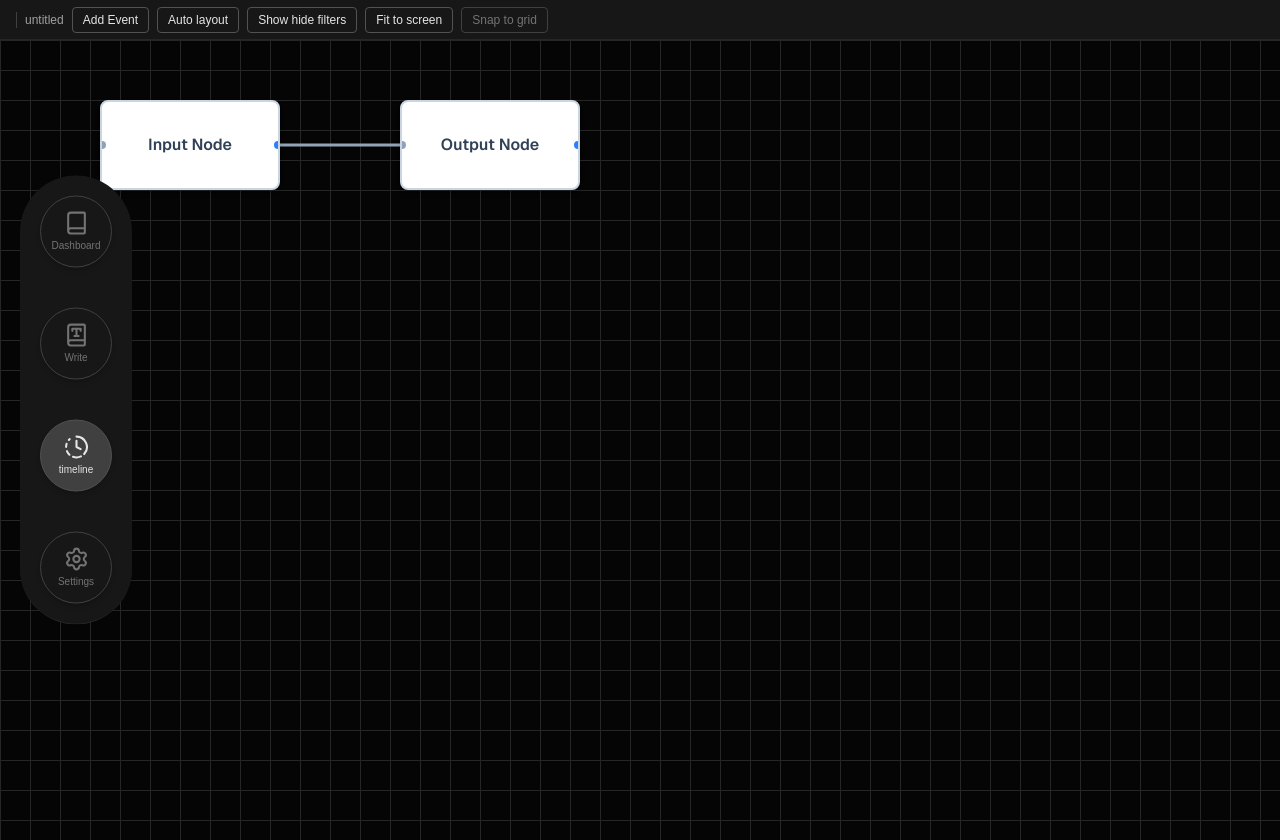
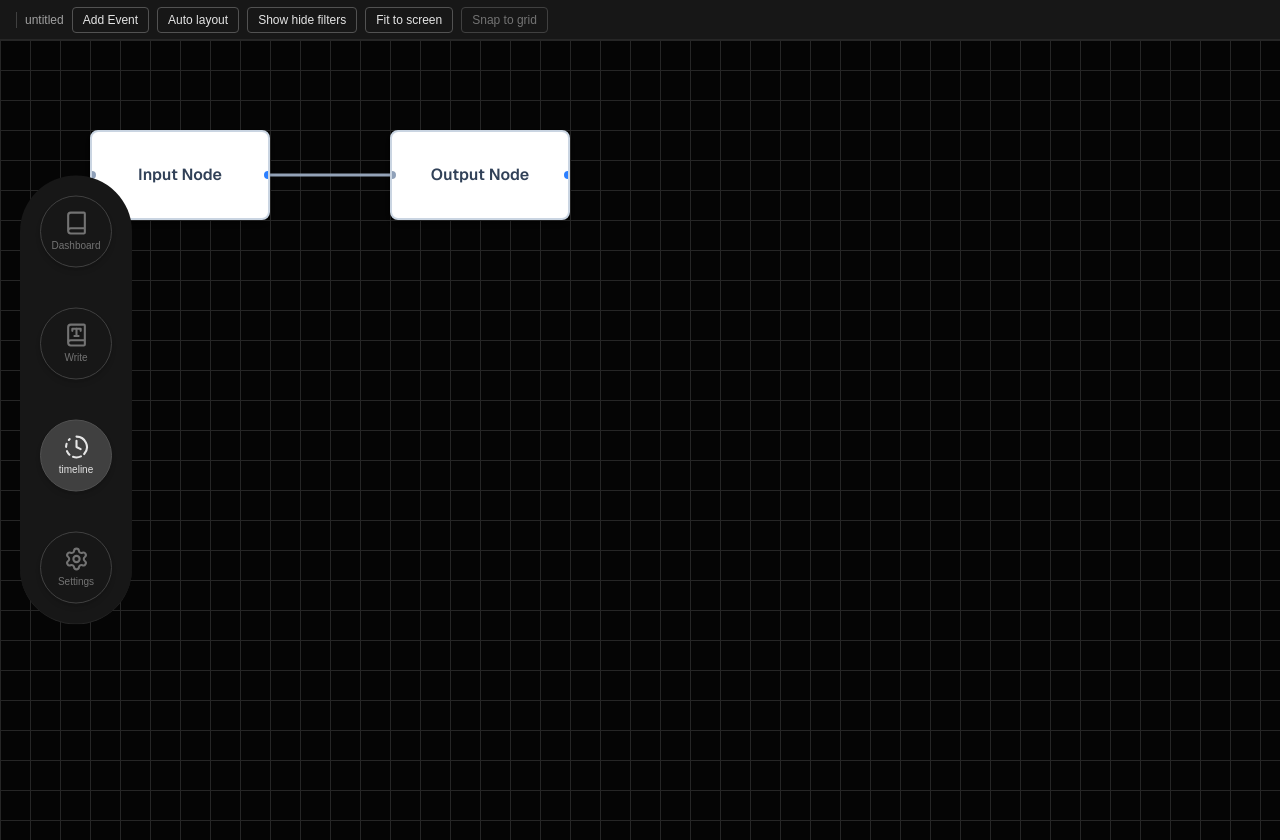
Before and after one commit to lm-vicente-j/WriteBuilder, a Next.js app: page /timeline in a window 1280 px wide. Built offline with nearby package versions, Linux system fonts and the light colour scheme.

Commit message:
fix: Implement pixel perfect in node editor

```diff
--- a/app/timeline/page.tsx
+++ b/app/timeline/page.tsx
@@ -8,12 +8,12 @@ export default function TimeLine() {
   const nodes = [
     {
       id: 'node-1',
-      position: { x: 100, y: 100 },
+      position: { x: 90, y: 90 },
       data: { text: 'Input Node' }
     },
     {
       id: 'node-2',
-      position: { x: 400, y: 100 },
+      position: { x: 390, y: 90 },
       data: { text: 'Output Node' }
     }
   ];
--- a/components/EditorCanvas.tsx
+++ b/components/EditorCanvas.tsx
@@ -6,52 +6,40 @@ import Edge from './Edge';
 import EventNode from './EventNode';
 
 interface EditorCanvasProps {
-
-    initialNodes: any,
-    initialEdges: any
-
+    initialNodes: any;
+    initialEdges: any;
 }
 
 export default function EditorCanvas({ initialNodes, initialEdges }: EditorCanvasProps) {
 
-
     const [transform, setTransform] = useState({ x: 0, y: 0, zoom: 1 });
     const [isDragging, setIsDragging] = useState(false);
-
     const { gridColor, canvasColor } = useUIStore();
 
-    // Track nodes in local state so they can be moved
     const [nodes, setNodes] = useState(initialNodes);
     const [edges, setEdges] = useState(initialEdges);
 
-    // Configuration for the grid
     const GRID_SIZE = 30;
-
-    const NODE_WIDTH = GRID_SIZE * 6;  // 25 * 6 = 150px
-    const NODE_HEIGHT = GRID_SIZE * 3; // 25 * 3 = 75px
-
-
+    const NODE_WIDTH  = GRID_SIZE * 6; // 180px
+    const NODE_HEIGHT = GRID_SIZE * 3; // 90px
 
     const updateNodePosition = useCallback((id: string, x: number, y: number) => {
-        setNodes((prevNodes: any) =>
-            prevNodes.map((node: any) =>
+        setNodes((prev: any) =>
+            prev.map((node: any) =>
                 node.id === id ? { ...node, position: { x, y } } : node
             )
         );
     }, []);
 
     const handlePointerDown = useCallback((e: any) => {
-        // Left click (0) or Middle click (1) to pan
         if (e.button === 0 || e.button === 1) {
             setIsDragging(true);
-            // Capture the pointer to keep tracking if the mouse leaves the window bounds
             e.currentTarget.setPointerCapture(e.pointerId);
         }
     }, []);
 
     const handlePointerMove = useCallback((e: any) => {
         if (!isDragging) return;
-
         setTransform((prev) => ({
             ...prev,
             x: prev.x + e.movementX,
@@ -65,70 +53,60 @@ export default function EditorCanvas({ initialNodes, initialEdges }: EditorCanva
     }, []);
 
     const handleWheel = useCallback((e: any) => {
-        // Prevent the browser from scrolling the page
         e.preventDefault();
-
         setTransform((prev) => {
-            // Zoom sensitivity factor
-            const zoomSensitivity = 0.001;
-            const delta = -e.deltaY * zoomSensitivity;
-
-            // Clamp the zoom level between 0.1x and 3x
+            const delta = -e.deltaY * 0.001;
             const newZoom = Math.min(Math.max(0.1, prev.zoom + delta), 3);
-
             return { ...prev, zoom: newZoom };
         });
     }, []);
 
-    // Calculate dynamic sizes based on the current zoom level
     const scaledGridSize = GRID_SIZE * transform.zoom;
 
     return (
         <div
-            className={`w-full h-screen overflow-hidden ${isDragging ? 'cursor-grabbing' : 'cursor-grab'
-                }`}
+            className={`${isDragging ? 'cursor-grabbing' : 'cursor-grab'}`}
             style={{
-                // touchAction: 'none' is crucial to prevent trackpad gestures
-                // from navigating back/forward or zooming the whole browser tab.
+                position: 'relative',
+                width: '100%',
+                height: '100vh',
+                overflow: 'hidden',
                 touchAction: 'none',
                 backgroundColor: canvasColor,
-                // The CSS grid pattern
-                backgroundImage: `linear-gradient(to right, ` + gridColor + ` 1px, transparent 1px),linear-gradient(to bottom,  ` + gridColor + ` 1px, transparent 1px)`,
-                // Scale the grid pattern with the zoom state
+                backgroundImage:
+                    `linear-gradient(to right, ${gridColor} 1px, transparent 1px),` +
+                    `linear-gradient(to bottom, ${gridColor} 1px, transparent 1px)`,
                 backgroundSize: `${scaledGridSize}px ${scaledGridSize}px`,
-                // Move the grid pattern with the pan (x, y) state
                 backgroundPosition: `${transform.x}px ${transform.y}px`,
             }}
             onPointerDown={handlePointerDown}
             onPointerMove={handlePointerMove}
             onPointerUp={handlePointerUp}
-            onPointerCancel={handlePointerUp} // Handle cases where dragging is interrupted
-            onWheel={handleWheel}>
-            <div
-                className="absolute top-0 left-0 w-full h-full pointer-events-none"
+            onPointerCancel={handlePointerUp}
+            onWheel={handleWheel}
+        >
+            {/* LAYER 1: Edges via full-viewport SVG with <g> transform */}
+            <svg
                 style={{
-                    transform: `translate(${transform.x}px, ${transform.y}px) scale(${transform.zoom})`,
-                    transformOrigin: '0 0',
-                }}>
-                {/* 1. SVG Layer for Edges (Bottom Layer) */}
-                {/* overflow-visible is needed so thick strokes at the edge of the screen aren't cut off */}
-                <svg className="absolute top-0 left-0 w-full h-full overflow-visible">
-                    {edges.map((edge:any) => {
-                        const sourceNode = nodes.find((n:any) => n.id === edge.source);
-                        const targetNode = nodes.find((n:any) => n.id === edge.target);
-
+                    position: 'absolute',
+                    top: 0,
+                    left: 0,
+                    width: '100%',
+                    height: '100%',
+                    pointerEvents: 'none',
+                    overflow: 'visible',
+                }}
+            >
+                <g transform={`translate(${transform.x}, ${transform.y}) scale(${transform.zoom})`}>
+                    {edges.map((edge: any) => {
+                        const sourceNode = nodes.find((n: any) => n.id === edge.source);
+                        const targetNode = nodes.find((n: any) => n.id === edge.target);
                         if (!sourceNode || !targetNode) return null;
 
-                        // Dynamic Port Math:
-                        // Right side of the source node
                         const startX = sourceNode.position.x + NODE_WIDTH;
-                        // Exact vertical center of the source node
-                        const startY = sourceNode.position.y + (NODE_HEIGHT / 2);
-
-                        // Left side of the target node
-                        const endX = targetNode.position.x;
-                        // Exact vertical center of the target node
-                        const endY = targetNode.position.y + (NODE_HEIGHT / 2);
+                        const startY = sourceNode.position.y + NODE_HEIGHT / 2;
+                        const endX   = targetNode.position.x;
+                        const endY   = targetNode.position.y + NODE_HEIGHT / 2;
 
                         return (
                             <Edge
@@ -140,11 +118,24 @@ export default function EditorCanvas({ initialNodes, initialEdges }: EditorCanva
                             />
                         );
                     })}
-                </svg>
+                </g>
+            </svg>
 
-                {/* 2. HTML Layer for Nodes (Top Layer) */}
-                {/* Enable pointer events again since the wrapper disabled them */}
-                <div className="absolute top-0 left-0 w-full h-full pointer-events-auto">
+            {/* LAYER 2: Nodes via 0x0 overflow:visible transform origin div */}
+            <div
+                style={{
+                    position: 'absolute',
+                    top: 0,
+                    left: 0,
+                    width: 0,
+                    height: 0,
+                    overflow: 'visible',
+                    pointerEvents: 'none',
+                    transform: `translate(${transform.x}px, ${transform.y}px) scale(${transform.zoom})`,
+                    transformOrigin: '0 0',
+                }}
+            >
+                <div style={{ position: 'absolute', width: 0, height: 0, overflow: 'visible', pointerEvents: 'auto' }}>
                     {nodes.map((node: any) => (
                         <EventNode
                             key={node.id}
--- a/components/EventNode.tsx
+++ b/components/EventNode.tsx
@@ -11,11 +11,10 @@ export default function EventNode({
   node: any;
   zoom: number;
   updateNodePosition: (id: string, x: number, y: number) => void;
-  gridSize: number,
-  nodeWidth: number,
-  nodeHeight: number
+  gridSize: number;
+  nodeWidth: number;
+  nodeHeight: number;
 }) {
-  const GRID_SIZE = 30;
 
   const handlePointerDown = (e: React.PointerEvent) => {
     e.stopPropagation(); // Prevent the canvas from panning
@@ -32,27 +31,14 @@ export default function EventNode({
       const deltaY = (moveEvent.clientY - startY) / zoom;
 
       // 2. Add delta to the original position
-      let rawX = initialNodeX + deltaX;
-      let rawY = initialNodeY + deltaY;
+      const rawX = initialNodeX + deltaX;
+      const rawY = initialNodeY + deltaY;
 
-      // 3. Snap to grid
-      const snappedX = Math.round(rawX / GRID_SIZE) * GRID_SIZE;
-      const snappedY = Math.round(rawY / GRID_SIZE) * GRID_SIZE;
+      // 3. Pixel-perfect snap: round to the nearest grid cell using the gridSize prop
+      const snappedX = Math.round(rawX / gridSize) * gridSize;
+      const snappedY = Math.round(rawY / gridSize) * gridSize;
 
       updateNodePosition(node.id, snappedX, snappedY);
-      const handlePointerMove = (moveEvent: PointerEvent) => {
-        const deltaX = (moveEvent.clientX - startX) / zoom;
-        const deltaY = (moveEvent.clientY - startY) / zoom;
-
-        let rawX = initialNodeX + deltaX;
-        let rawY = initialNodeY + deltaY;
-
-        // The snapping math automatically adapts to whatever gridSize is passed in
-        const snappedX = Math.round(rawX / gridSize) * gridSize;
-        const snappedY = Math.round(rawY / gridSize) * gridSize;
-
-        updateNodePosition(node.id, snappedX, snappedY);
-      };
     };
 
     const handlePointerUp = () => {
```
